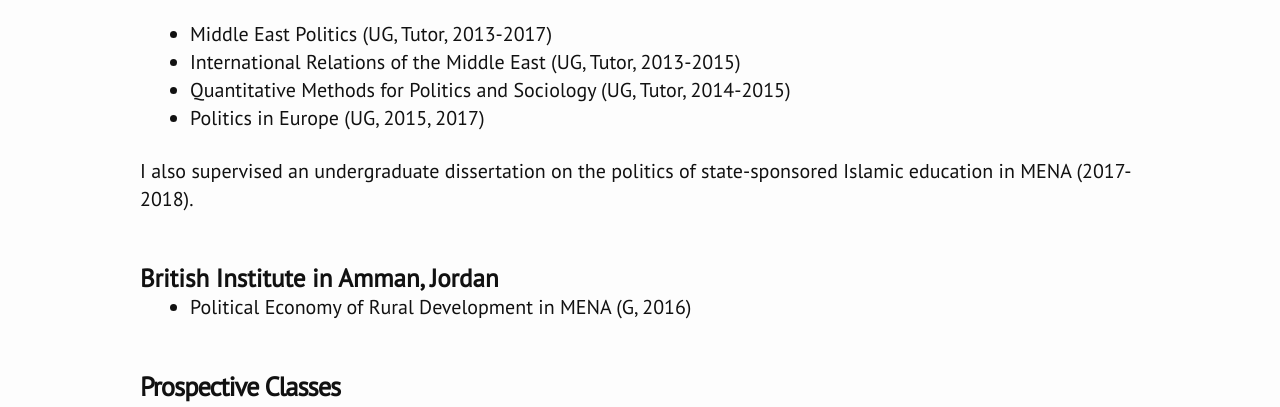
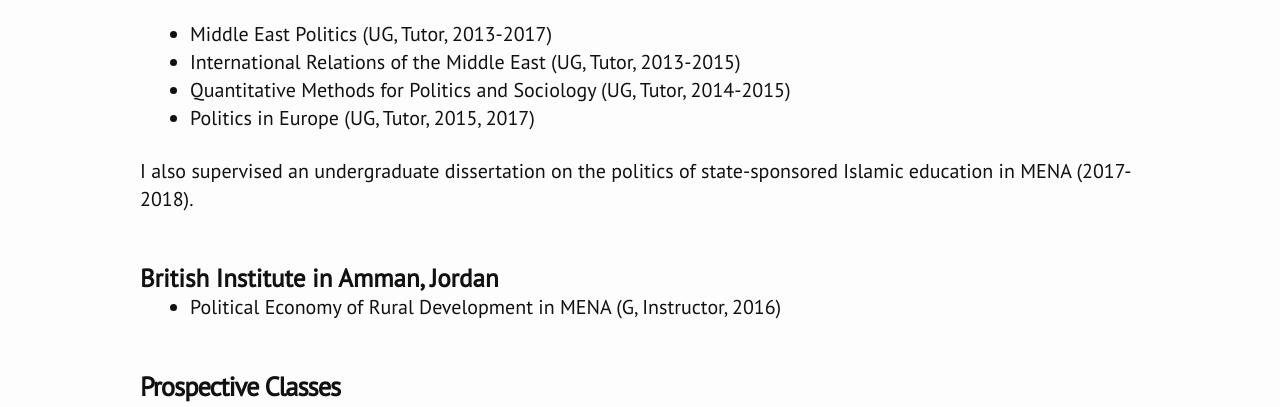
Before and after one commit to ashartnett/ashartnett.github.io, a Jekyll site: the page built from markdowns/3teaching.md, in a window 1280 px wide. Shown: the part 463-870 px from the top of the page. Built offline with Jekyll 4.4.1, drawn with Linux system fonts in a browser that asks for light colours.

Commit message:
fixed mistakes on teaching page

```diff
--- a/markdowns/3teaching.md
+++ b/markdowns/3teaching.md
@@ -14,12 +14,12 @@ Oxford uses the tutorial system, where tutors teach 2-5 students in small classe
 - Middle East Politics (UG, Tutor, 2013-2017)
 - International Relations of the Middle East (UG, Tutor, 2013-2015)
 - Quantitative Methods for Politics and Sociology (UG, Tutor, 2014-2015)
-- Politics in Europe  (UG, 2015, 2017)
+- Politics in Europe  (UG, Tutor, 2015, 2017)
 
 I also supervised an undergraduate dissertation on the politics of state-sponsored Islamic education in MENA (2017-2018).
 
 ### British Institute in Amman, Jordan
-- Political Economy of Rural Development in MENA (G, 2016)
+- Political Economy of Rural Development in MENA (G, Instructor, 2016)
 
 ## Prospective Classes
 I can teach a number of courses – at the graduate and undergraduate level – related to my research, comparative political economy (CPE), comparative politics (CP), and research methodology. Please contact me for sample syllabi.
```
